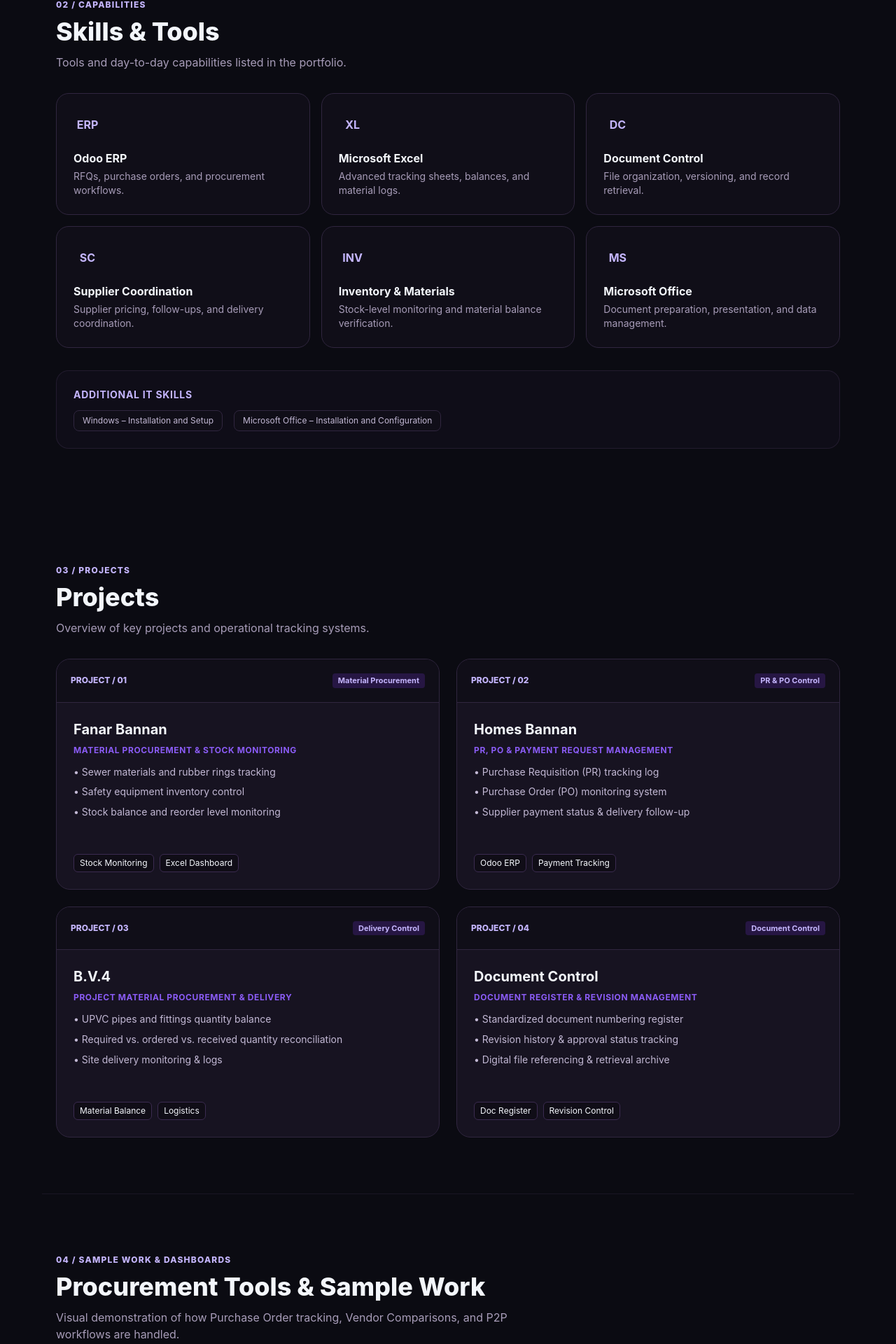
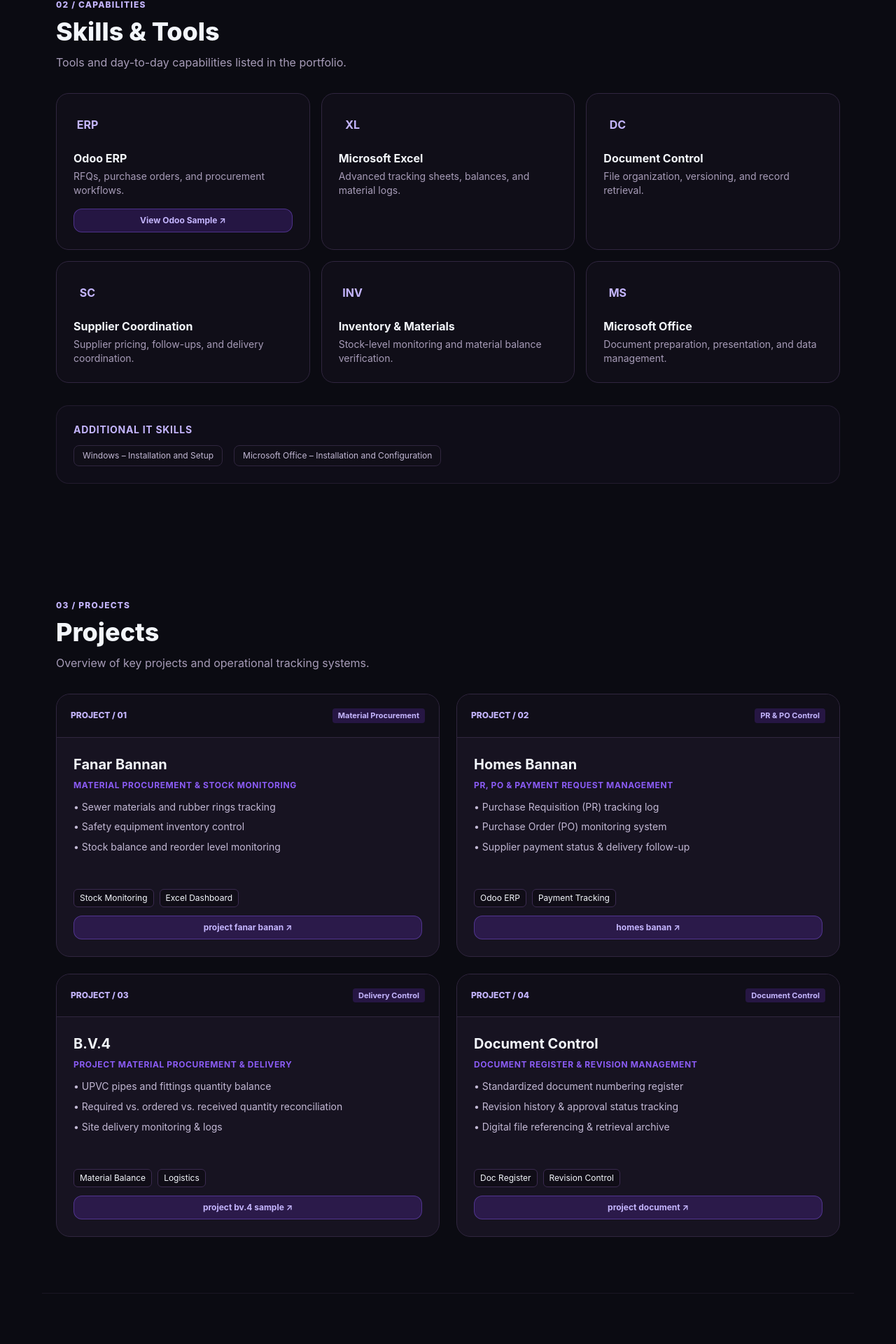
Before and after one commit to Sajjadali050/sajjad-portfolio-new, a React (Vite) app in the folder sajjad-portfolio/: page / in a window 1280 px wide. Shown: the part 1637-3557 px from the top of the page at 70% size. Built offline with nearby package versions, Linux system fonts and the light colour scheme.

Commit message:
Update App.jsx

```diff
--- a/sajjad-portfolio/src/App.jsx
+++ b/sajjad-portfolio/src/App.jsx
@@ -18,10 +18,17 @@ export default function App() {
   const whatsappLink = "https://wa.me/966542475245";
   const cvLink = "https://drive.google.com/file/d/1e9Lp08tXyBt0VAPHP-sBGdXWsKdwn_lN/view?usp=sharing";
 
-  // Corrected Google Drive Links for each sample
+  // Sample Work Links
   const sample1DriveLink = "https://drive.google.com/file/d/17yTt58V-Lk_mScmBZYFCxJWJPaGlB_7d/view?usp=sharing"; // PO Tracker
   const sample2DriveLink = "https://drive.google.com/file/d/1cqBXlTmC2XIiamaA2zbGZG0R9081lnyJ/view?usp=sharing"; // Vendor CS
   const sample3DriveLink = "https://drive.google.com/file/d/1GJEJvnw-YNP75Luv66afXLlhbISrtUWn/view?usp=sharing"; // P2P Flow
+
+  // Skill & Projects Specific Links
+  const odooSampleLink = "https://drive.google.com/file/d/1_TEdHoNPOUmozXh-m1vG2BMG0Z_oKekM/view?usp=sharing";
+  const bv4SampleLink = "https://drive.google.com/file/d/1ocLaA1u7YhRVZrsg86EfTGUDP4K8QpHF/view?usp=sharing";
+  const projectDocLink = "https://drive.google.com/file/d/1cEVFnmQYM371oIYJmT27zLoi2fvEw2Rq/view?usp=sharing";
+  const fanarBananLink = "https://drive.google.com/file/d/1VEeKPhCBR_D1nQa_IkIGuLqgzhbtFuM0/view?usp=sharing";
+  const homesBananLink = "https://drive.google.com/file/d/1fYXKgpBExFu-o0Jn7nFdnM8Z-Ih1s4qx/view?usp=sharing";
 
   return (
     <div className={`min-h-screen bg-[#0B0B12] text-[#f3f6fb] font-sans selection:bg-[#7C3AED] selection:text-white ${isAr ? 'rtl' : 'ltr'}`} style={{ fontFamily: isAr ? '"Noto Sans Arabic", "Tahoma", Arial, sans-serif' : 'Inter, ui-sans-serif, system-ui, sans-serif' }}>
@@ -201,7 +208,7 @@ export default function App() {
           </div>
         </section>
 
-        {/* Skills Section */}
+        {/* Skills Section - Updated with Odoo Sample Button */}
         <section id="skills" className="py-20 max-w-[1160px] mx-auto px-5">
           <div className="max-w-[720px] mb-8">
             <span className="text-[#C4B5FD] text-xs font-extrabold tracking-widest uppercase">{isAr ? '02 / المهارات' : '02 / Capabilities'}</span>
@@ -210,10 +217,15 @@ export default function App() {
           </div>
           <div className="grid grid-cols-1 md:grid-cols-3 gap-4">
 
-            <div className="p-6 border border-[#30263F] rounded-[18px] bg-[#100E18]">
+            <div className="p-6 border border-[#30263F] rounded-[18px] bg-[#100E18] flex flex-col justify-between">
+              <div>
                 <div className="h-10 w-10 rounded-xl bg-[#A79CB8]/16 text-[#C4B5FD] flex items-center justify-center mb-4 font-bold">ERP</div>
                 <h3 className="font-bold text-base mb-1">Odoo ERP</h3>
-              <p className="text-[#A79CB8] text-sm">{isAr ? 'طلبات عروض الأسعار وأوامر الشراء وسير عمل المشتريات.' : 'RFQs, purchase orders, and procurement workflows.'}</p>
+                <p className="text-[#A79CB8] text-sm mb-4">{isAr ? 'طلبات عروض الأسعار وأوامر الشراء وسير عمل المشتريات.' : 'RFQs, purchase orders, and procurement workflows.'}</p>
+              </div>
+              <a href={odooSampleLink} target="_blank" rel="noopener noreferrer" className="text-xs bg-[#7C3AED]/20 text-[#C4B5FD] border border-[#8B5CF6]/40 px-3 py-2 rounded-xl font-bold hover:bg-[#7C3AED] hover:text-white transition-colors text-center">
+                View Odoo Sample ↗
+              </a>
             </div>
 
             <div className="p-6 border border-[#30263F] rounded-[18px] bg-[#100E18]">
@@ -257,7 +269,7 @@ export default function App() {
           </div>
         </section>
 
-        {/* Projects Section */}
+        {/* Projects Section - Updated with buttons for all projects */}
         <section id="projects" className="py-20 max-w-[1160px] mx-auto px-5">
           <div className="max-w-[720px] mb-8">
             <span className="text-[#C4B5FD] text-xs font-extrabold tracking-widest uppercase">{isAr ? '03 / المشاريع' : '03 / Projects'}</span>
@@ -267,6 +279,7 @@ export default function App() {
 
           <div className="grid grid-cols-1 md:grid-cols-2 gap-6">
 
+            {/* Fanar Bannan */}
             <div className="border border-[#30263F] rounded-[20px] overflow-hidden bg-[#171321] flex flex-col justify-between">
               <div className="p-5 border-b border-[#30263F] bg-[#100E18] flex justify-between items-center">
                 <span className="text-xs text-[#C4B5FD] font-extrabold">PROJECT / 01</span>
@@ -281,12 +294,18 @@ export default function App() {
                   <li>• Stock balance and reorder level monitoring</li>
                 </ul>
               </div>
-              <div className="p-6 pt-0 flex gap-2 flex-wrap">
+              <div className="p-6 pt-0 flex flex-col gap-3">
+                <div className="flex gap-2 flex-wrap">
                   <span className="border border-[#3B2B50] rounded-md px-2 py-1 text-xs bg-[#100D17]">Stock Monitoring</span>
                   <span className="border border-[#3B2B50] rounded-md px-2 py-1 text-xs bg-[#100D17]">Excel Dashboard</span>
                 </div>
+                <a href={fanarBananLink} target="_blank" rel="noopener noreferrer" className="text-xs font-bold bg-[#7C3AED]/20 text-[#C4B5FD] border border-[#8B5CF6]/40 px-3.5 py-2 rounded-xl text-center hover:bg-[#7C3AED] hover:text-white transition-colors">
+                  project fanar banan ↗
+                </a>
+              </div>
             </div>
 
+            {/* Homes Bannan */}
             <div className="border border-[#30263F] rounded-[20px] overflow-hidden bg-[#171321] flex flex-col justify-between">
               <div className="p-5 border-b border-[#30263F] bg-[#100E18] flex justify-between items-center">
                 <span className="text-xs text-[#C4B5FD] font-extrabold">PROJECT / 02</span>
@@ -301,12 +320,18 @@ export default function App() {
                   <li>• Supplier payment status & delivery follow-up</li>
                 </ul>
               </div>
-              <div className="p-6 pt-0 flex gap-2 flex-wrap">
+              <div className="p-6 pt-0 flex flex-col gap-3">
+                <div className="flex gap-2 flex-wrap">
                   <span className="border border-[#3B2B50] rounded-md px-2 py-1 text-xs bg-[#100D17]">Odoo ERP</span>
                   <span className="border border-[#3B2B50] rounded-md px-2 py-1 text-xs bg-[#100D17]">Payment Tracking</span>
                 </div>
+                <a href={homesBananLink} target="_blank" rel="noopener noreferrer" className="text-xs font-bold bg-[#7C3AED]/20 text-[#C4B5FD] border border-[#8B5CF6]/40 px-3.5 py-2 rounded-xl text-center hover:bg-[#7C3AED] hover:text-white transition-colors">
+                  homes banan ↗
+                </a>
+              </div>
             </div>
 
+            {/* Project B.V.4 */}
             <div className="border border-[#30263F] rounded-[20px] overflow-hidden bg-[#171321] flex flex-col justify-between">
               <div className="p-5 border-b border-[#30263F] bg-[#100E18] flex justify-between items-center">
                 <span className="text-xs text-[#C4B5FD] font-extrabold">PROJECT / 03</span>
@@ -321,12 +346,18 @@ export default function App() {
                   <li>• Site delivery monitoring & logs</li>
                 </ul>
               </div>
-              <div className="p-6 pt-0 flex gap-2 flex-wrap">
+              <div className="p-6 pt-0 flex flex-col gap-3">
+                <div className="flex gap-2 flex-wrap">
                   <span className="border border-[#3B2B50] rounded-md px-2 py-1 text-xs bg-[#100D17]">Material Balance</span>
                   <span className="border border-[#3B2B50] rounded-md px-2 py-1 text-xs bg-[#100D17]">Logistics</span>
                 </div>
+                <a href={bv4SampleLink} target="_blank" rel="noopener noreferrer" className="text-xs font-bold bg-[#7C3AED]/20 text-[#C4B5FD] border border-[#8B5CF6]/40 px-3.5 py-2 rounded-xl text-center hover:bg-[#7C3AED] hover:text-white transition-colors">
+                  project bv.4 sample ↗
+                </a>
+              </div>
             </div>
 
+            {/* Document Control */}
             <div className="border border-[#30263F] rounded-[20px] overflow-hidden bg-[#171321] flex flex-col justify-between">
               <div className="p-5 border-b border-[#30263F] bg-[#100E18] flex justify-between items-center">
                 <span className="text-xs text-[#C4B5FD] font-extrabold">PROJECT / 04</span>
@@ -341,16 +372,21 @@ export default function App() {
                   <li>• Digital file referencing & retrieval archive</li>
                 </ul>
               </div>
-              <div className="p-6 pt-0 flex gap-2 flex-wrap">
+              <div className="p-6 pt-0 flex flex-col gap-3">
+                <div className="flex gap-2 flex-wrap">
                   <span className="border border-[#3B2B50] rounded-md px-2 py-1 text-xs bg-[#100D17]">Doc Register</span>
                   <span className="border border-[#3B2B50] rounded-md px-2 py-1 text-xs bg-[#100D17]">Revision Control</span>
+                </div>
+                <a href={projectDocLink} target="_blank" rel="noopener noreferrer" className="text-xs font-bold bg-[#7C3AED]/20 text-[#C4B5FD] border border-[#8B5CF6]/40 px-3.5 py-2 rounded-xl text-center hover:bg-[#7C3AED] hover:text-white transition-colors">
+                  project document ↗
+                </a>
               </div>
             </div>
 
           </div>
         </section>
 
-        {/* PROCUREMENT TOOLS & SAMPLE WORK SECTION (With dashboard previews and corrected Drive Links) */}
+        {/* PROCUREMENT TOOLS & SAMPLE WORK SECTION */}
         <section id="samplework" className="py-20 max-w-[1160px] mx-auto px-5 border-t border-[#30263F]/40">
           <div className="max-w-[720px] mb-12">
             <span className="text-[#C4B5FD] text-xs font-extrabold tracking-widest uppercase">{isAr ? '04 / أعمال نموذجية' : '04 / Sample Work & Dashboards'}</span>
@@ -372,7 +408,6 @@ export default function App() {
                 </a>
               </div>
               <div className="p-6">
-                {/* Styled Interactive Dashboard Visual Preview */}
                 <div className="rounded-xl overflow-hidden border border-[#30263F] bg-[#0B0B12] mb-6 p-5">
                   <div className="bg-[#100E18] border border-[#30263F] rounded-xl p-5 space-y-4">
                     <div className="flex justify-between items-center border-b border-[#30263F] pb-3">
@@ -417,7 +452,6 @@ export default function App() {
                 </a>
               </div>
               <div className="p-6">
-                {/* Styled Vendor CS Table Preview */}
                 <div className="rounded-xl overflow-hidden border border-[#30263F] bg-[#0B0B12] mb-6 p-5">
                   <div className="bg-[#100E18] border border-[#30263F] rounded-xl p-5 space-y-3">
                     <div className="flex justify-between items-center border-b border-[#30263F] pb-3">
@@ -473,7 +507,6 @@ export default function App() {
                 </a>
               </div>
               <div className="p-6">
-                {/* Styled Process Steps Preview */}
                 <div className="rounded-xl overflow-hidden border border-[#30263F] bg-[#0B0B12] mb-6 p-5">
                   <div className="bg-[#100E18] border border-[#30263F] rounded-xl p-5">
                     <div className="flex justify-between items-center border-b border-[#30263F] pb-3 mb-4">
```
Lines whose indentation alone changed are shown as unchanged.
